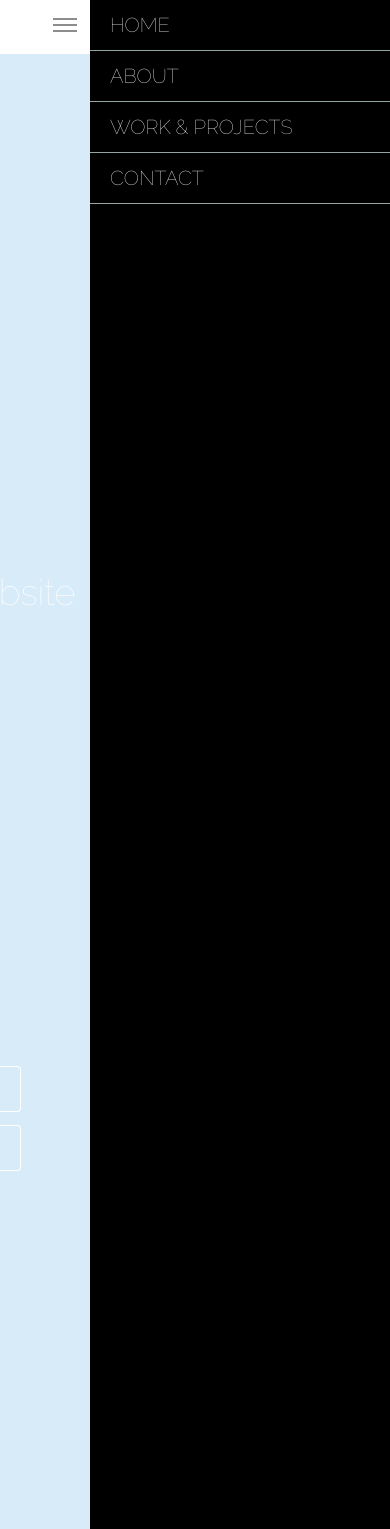
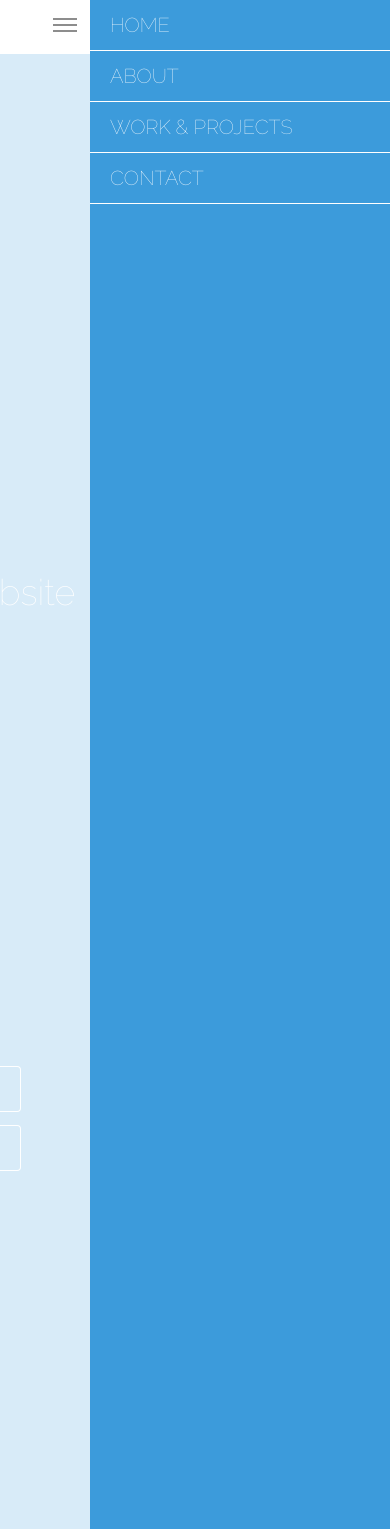
Before and after one commit to erufino/portfolio, a PHP site: page /index.html in a window 390 px wide, after a click that opens the changed part. Shown: the top 1529 px of the page. Run offline with PHP 8.4, Linux system fonts and the light colour scheme.

Commit message:
small tweaks to menu

```diff
--- a/style.css
+++ b/style.css
@@ -200,9 +200,11 @@ THIS IS THE HERO IMAGE
 	display: block;
 	color: white;
 	text-align: center;
-	margin-top: 25vh;
+	margin-top: 22vh;
 	font-size: 30px;
 	font-weight: 100;
+	z-index: 1;
+	position: relative;
 }
 
 div.button-wrapper {
@@ -629,7 +631,7 @@ MEDIA QUERIES FOR SMALLER DEVICES (BELOW 640)
 		right: -300px;
 		height: 100%;
 		width: 300px;
-		background: black;
+		background: #3C9BDB;
 		overflow-x: hidden;
 		overflow-y: scroll;
 		-webkit-overflow-scrolling: touch;
@@ -641,7 +643,7 @@ MEDIA QUERIES FOR SMALLER DEVICES (BELOW 640)
 	}
 
 	#drawer li {
-		border-bottom: 1px solid #95a5a6;
+		border-bottom: 1px solid white;
 	}
 
 	#drawer a {
```
